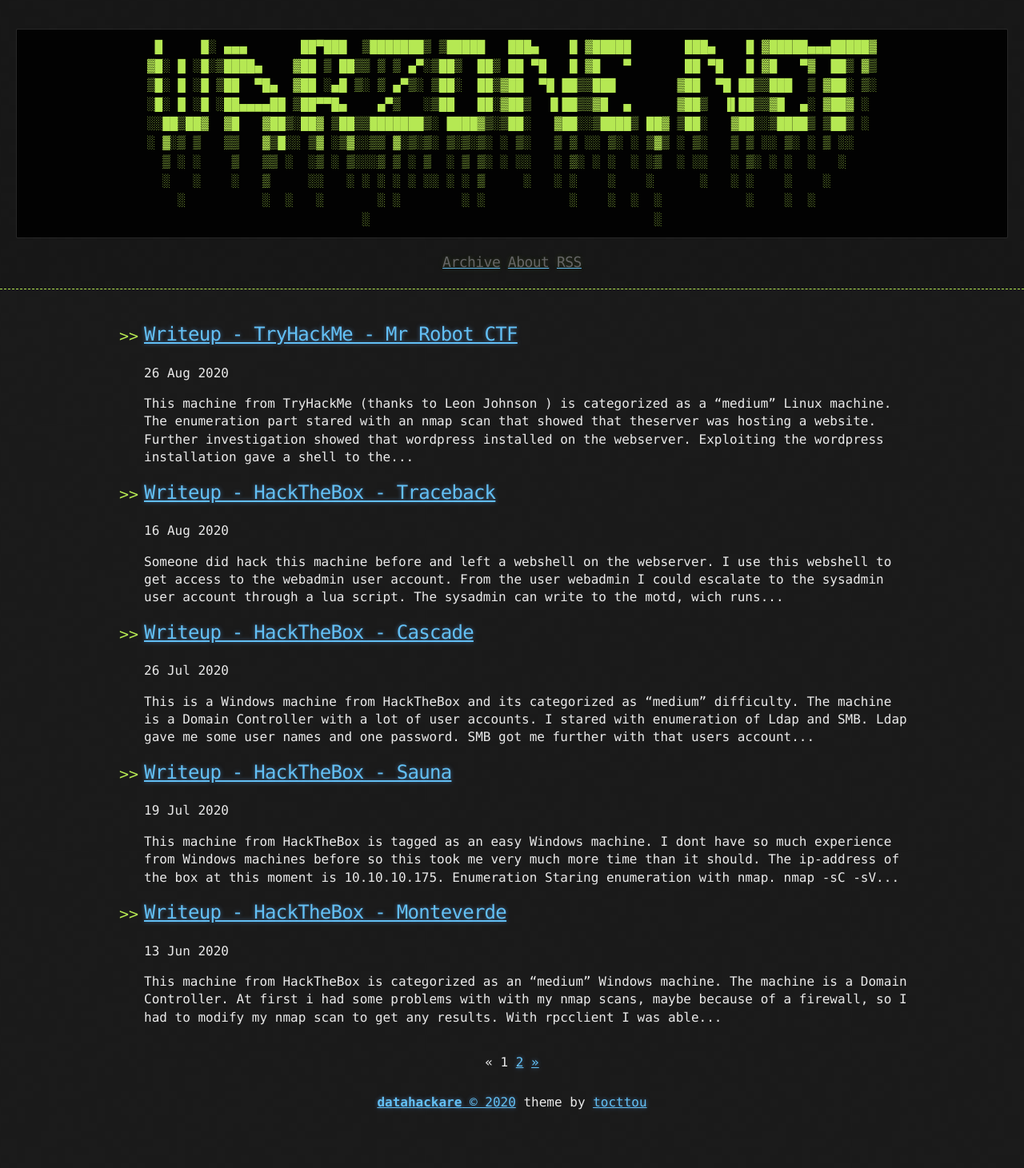
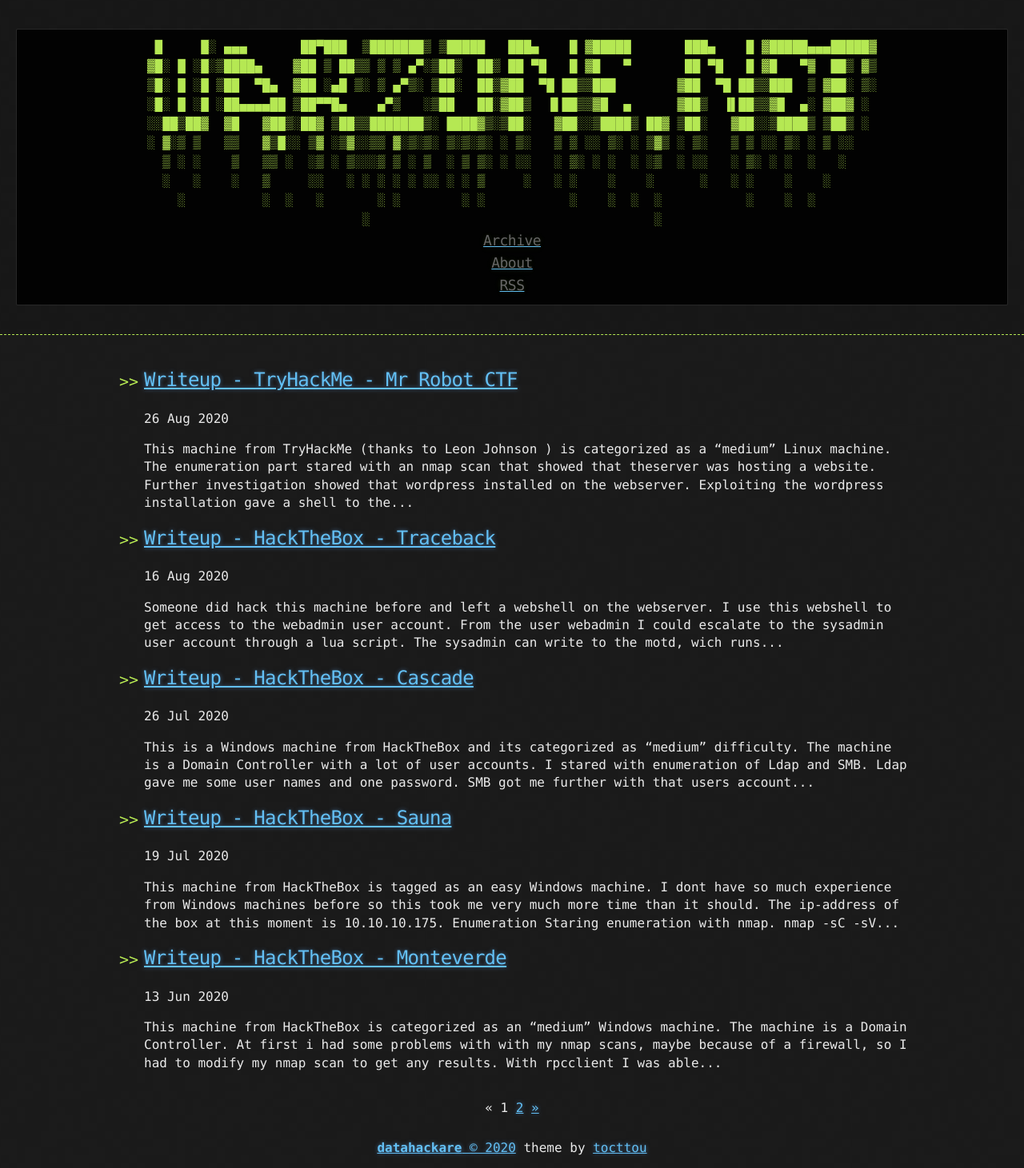
Before and after one commit to datahackare/warz0ne, a Jekyll site: the page built from index.html, in a window 1280 px wide. Shown: the whole page at 80% size. Built offline with Jekyll 4.4.1, drawn with Linux system fonts in a browser that asks for light colours; the list of posts is cut into pages by our own code; before the commit the page ends 1404 px from its top, so only the background shows below that.

Commit message:
Update header.html

```diff
--- a/_includes/header.html
+++ b/_includes/header.html
@@ -18,8 +18,9 @@
   ░   ░    ░   ▒     ░░   ░ ░ ░ ░ ░ ░░ ░ ░ ▒     ░   ░ ░    ░    ░      ░   ░ ░    ░    ░
     ░          ░  ░   ░       ░ ░        ░ ░           ░    ░  ░  ░           ░    ░  ░
                             ░                                     ░
+{% include links.html %}
 </pre>
-      {% include links.html %}
+
     </div>
   </div>
 </header>
```
